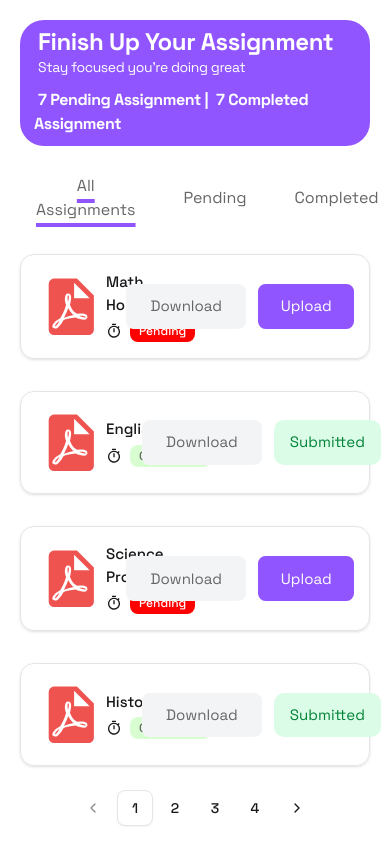
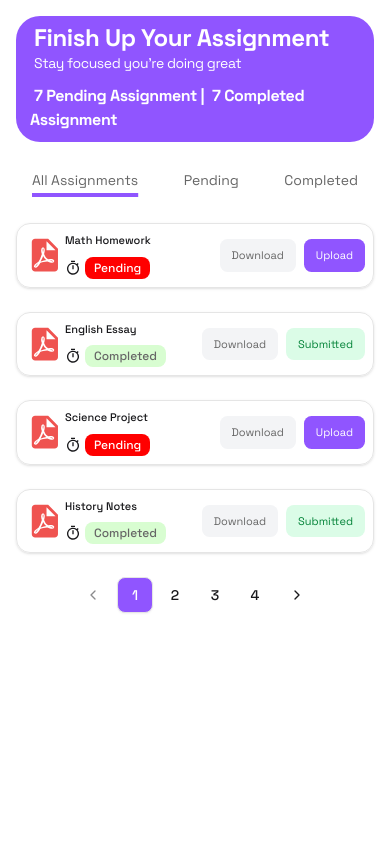
Before and after one commit to Ezekiel-Faith/Smart-School, a React (Vite) app in the folder student-dashboard-frontend/: page / in a window 390 px wide. Built offline with nearby package versions, Linux system fonts and the light colour scheme.

Commit message:
assignment responsiveness

```diff
--- a/student-dashboard-frontend/src/components/myComponents/AssignmentPage.jsx
+++ b/student-dashboard-frontend/src/components/myComponents/AssignmentPage.jsx
@@ -24,7 +24,7 @@ const AssignmentPage = ({ assignments }) => {
   );
 
   return (
-    <section className="lg:max-w-[1072px] lg:max-h-[760px] mx-auto">
+    <section className="md:max-w-[1072px] md:max-h-[760px] mx-auto">
       {/* Filter Bar (separate file) */}
       <FilterBar
         filter={filter}
@@ -35,25 +35,32 @@ const AssignmentPage = ({ assignments }) => {
       />
 
       {/* Assignment List */}
-      <div className="flex flex-col gap-[32px]">
+      <div className="flex flex-col md:gap-[32px] gap-6">
         {currentAssignments.map((a) => (
           <div
             key={a.id}
-            className="p-4 border rounded-xl shadow-sm flex justify-between items-center"
+            className="lg:p-5 md:p-4 p-2 border rounded-xl shadow-sm flex justify-between items-center "
           >
             {/* Left: Assignment title + status */}
-            <div className="flex -gap-4 items-center">
-              <img src={Pdf} alt="pdf icon" typeof="svg" />
-              <div className="flex flex-col gap-1">
-                <h3 className="font-medium text-[15.059px]">{a.title}</h3>
-                <aside className="flex gap-2 items-center">
+            <div className="flex lg:gap-4 items-center ">
+              <img
+                src={Pdf}
+                alt="pdf icon"
+                typeof="svg"
+                className="w-10 h-10 md:h-auto md:w-auto"
+              />
+              <div className="flex flex-col gap-2">
+                <h3 className="font-medium lg:text-[15.059px] md:text-[16px] text-[11px]">
+                  {a.title}
+                </h3>
+                <aside className="flex lg:gap-3 md:gap-4 gap-1 items-center">
                   <MdOutlineTimer />
                   {a.status === "pending" ? (
-                    <Badge className="bg-(--color-project-red) text-white">
+                    <Badge className="bg-(--color-project-red) text-white md:text-[15px]">
                       Pending
                     </Badge>
                   ) : (
-                    <Badge className="bg-(--color-project-green) text-(--color-darkgray)">
+                    <Badge className="bg-(--color-project-green) text-(--color-darkgray) md:text-[15px]">
                       Completed
                     </Badge>
                   )}
@@ -62,17 +69,17 @@ const AssignmentPage = ({ assignments }) => {
             </div>
 
             {/* Right: Actions */}
-            <div className="flex gap-3">
-              <button className="px-[24.2px] py-[11.116px] rounded-[7.53px] bg-gray-100 text-(--color-darkgray) text-[15.059px] hover:bg-gray-200">
+            <div className="flex lg:gap-3 gap-2 ">
+              <button className="lg:px-[24.2px] lg:py-[11.116px] rounded-[7.53px] bg-gray-100 text-(--color-darkgray) text-[11px] px-3 py-2 lg:text-[15.059px] md:text-[16px] hover:bg-gray-200">
                 Download
               </button>
 
               {a.status === "pending" ? (
-                <button className="px-[22.6px] py-[11.3px] rounded-[7.529px] bg-(--color-purple) cursor-pointer text-white text-[15.059px] hover:opacity-90">
+                <button className="lg:px-[22.6px] lg:py-[11.3px] rounded-[7.529px] bg-(--color-purple) cursor-pointer text-white text-[11px] px-3 py-2 lg:text-[15.059px] md:text-[16px] hover:opacity-90">
                   Upload
                 </button>
               ) : (
-                <button className="px-4 py-2 rounded-lg text-[15.059px] bg-green-100 text-green-700 cursor-not-allowed">
+                <button className="lg:px-4 lg:py-2 rounded-md text-[11px] px-3 py-2 lg:text-[15.059px] md:text-[16px] bg-green-100 text-green-700 cursor-not-allowed">
                   Submitted
                 </button>
               )}
--- a/student-dashboard-frontend/src/components/myComponents/FilterBar.jsx
+++ b/student-dashboard-frontend/src/components/myComponents/FilterBar.jsx
@@ -9,7 +9,7 @@ const FilterBar = ({ filter, setFilter }) => {
   ];
 
   return (
-    <div className="text-center flex gap-4 lg:px-[111px] lg:py-[14px] rounded-[11.3px] mb-6 w-full justify-between items-center lg:max-w-[1072px] bg-white text-(--color-darkgray) lg:text-[20px]">
+    <div className="text-center flex lg:gap-4 gap-2.5 lg:px-[111px] md:px-[90px] lg:py-[14px] md:py-[12px] rounded-[11.3px] mb-6 w-full justify-between items-center lg:max-w-[1072px] bg-white text-(--color-darkgray) text-[14px] md:text-[18px] lg:text-[20px]">
       {tabs.map((tab) => (
         <button
           key={tab.key}
--- a/student-dashboard-frontend/src/components/shadcn/MyPagination.jsx
+++ b/student-dashboard-frontend/src/components/shadcn/MyPagination.jsx
@@ -58,9 +58,9 @@ const MyPagination = ({ totalItems, itemsPerPage = 4, onPageChange }) => {
               e.preventDefault();
               if (currentPage > 1) handlePageChange(currentPage - 1);
             }}
-            className={
+            className={`${
               currentPage === 1 ? "pointer-events-none opacity-50" : ""
-            }
+            } hover:bg-(--color-purple)`}
           />
         </PaginationItem>
 
@@ -82,6 +82,9 @@ const MyPagination = ({ totalItems, itemsPerPage = 4, onPageChange }) => {
                   e.preventDefault();
                   handlePageChange(p);
                 }}
+                className={`hover:bg-purple-500 hover:text-white transition-colors duration-200 ${
+                  currentPage === p ? "bg-(--color-purple) text-white" : ""
+                }`}
               >
                 {p}
               </PaginationLink>
@@ -97,9 +100,9 @@ const MyPagination = ({ totalItems, itemsPerPage = 4, onPageChange }) => {
               e.preventDefault();
               if (currentPage < totalPages) handlePageChange(currentPage + 1);
             }}
-            className={
+            className={`${
               currentPage === totalPages ? "pointer-events-none opacity-50" : ""
-            }
+            } hover:bg-(--color-purple)`}
           />
         </PaginationItem>
       </PaginationContent>
--- a/student-dashboard-frontend/src/pages/Assignment.jsx
+++ b/student-dashboard-frontend/src/pages/Assignment.jsx
@@ -26,7 +26,7 @@ export default function Assignment() {
   ).length;
 
   return (
-    <section className="m-5">
+    <section className="md:m-5 m-4">
       {/* ✅ Dynamic counts */}
       <TopPart pendingCount={pendingCount} completedCount={completedCount} />
 
```
